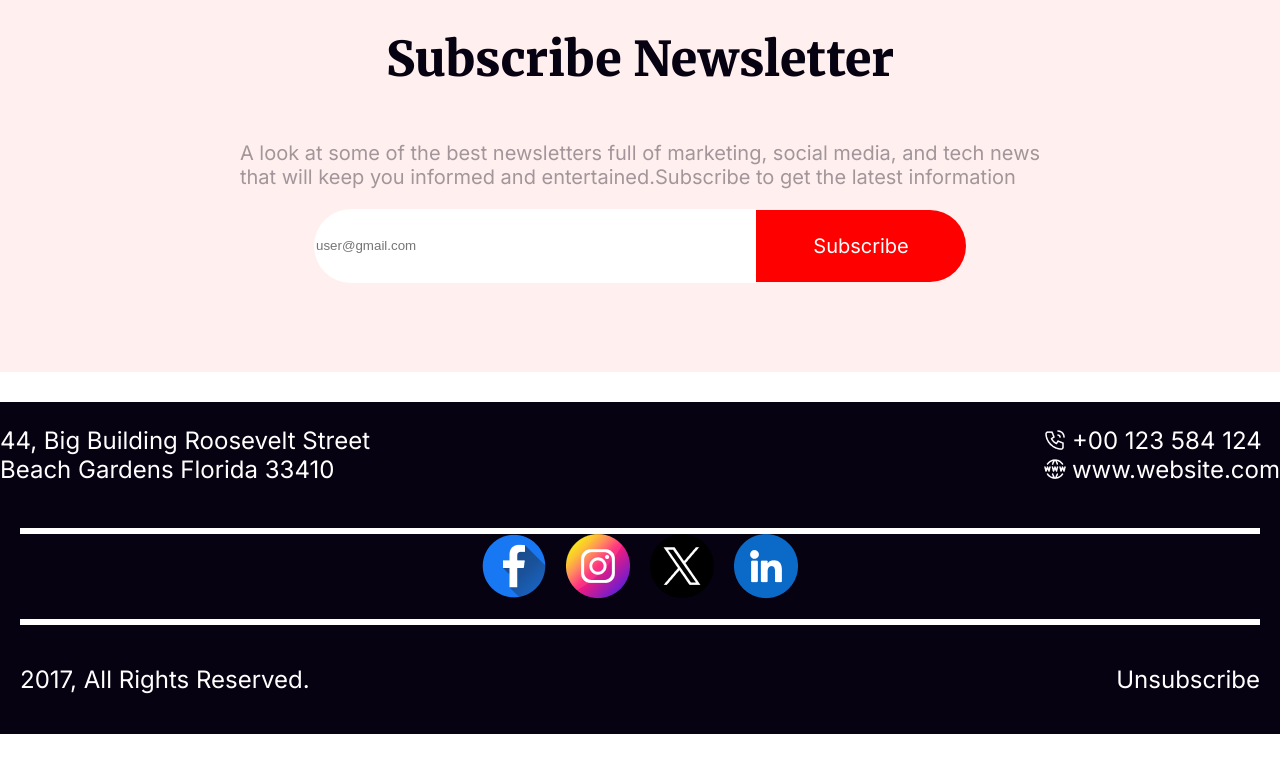
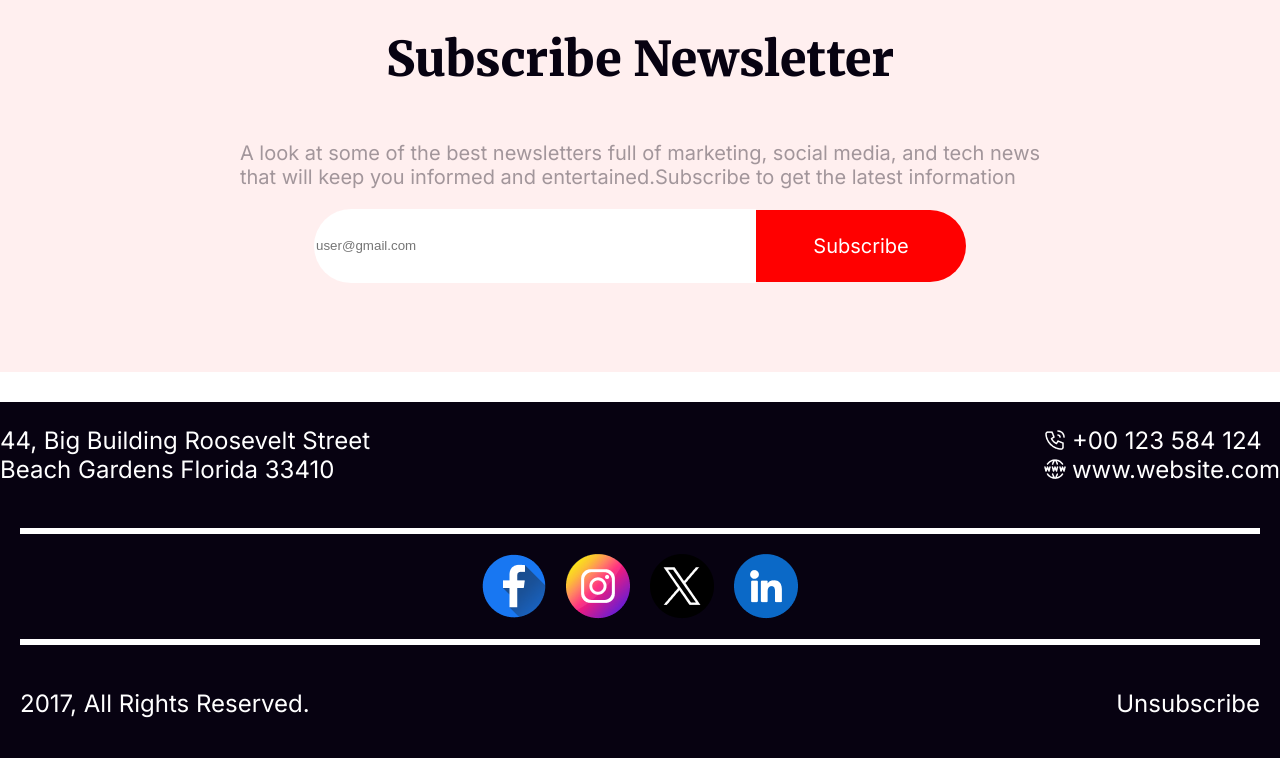
Before and after one commit to amitksarker/Assignment-1, a plain HTML site: page index.html in a window 1280 px wide. Shown: the part 3993-4759 px from the top of the page. Before the commit the page ends 4735 px from the top, so only its background shows below. Drawn offline with Linux system fonts and the light colour scheme.

Commit message:
complete divider part

```diff
--- a/style.css
+++ b/style.css
@@ -330,9 +330,9 @@ border-bottom-right-radius: 9999px;
   border-style: solid;
   border-color: white;
   border-right-width: 0.5px;
-border-left-width: 0.5px;
-margin-left: 40px;
-margin-right: 40px;
-margin-top: 20px;
-margin-bottom: 20p;
+  border-left-width: 0.5px;
+  margin-left: 40px;
+  margin-right: 40px;
+  margin-bottom: 20px;
+  margin-top: 20px;
 }
```
